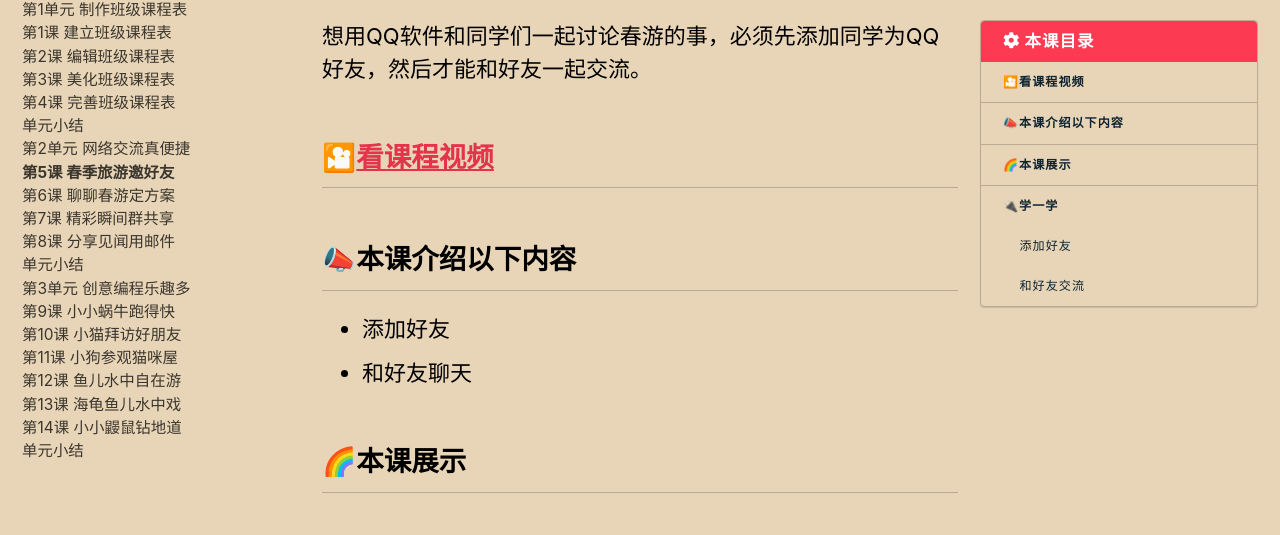
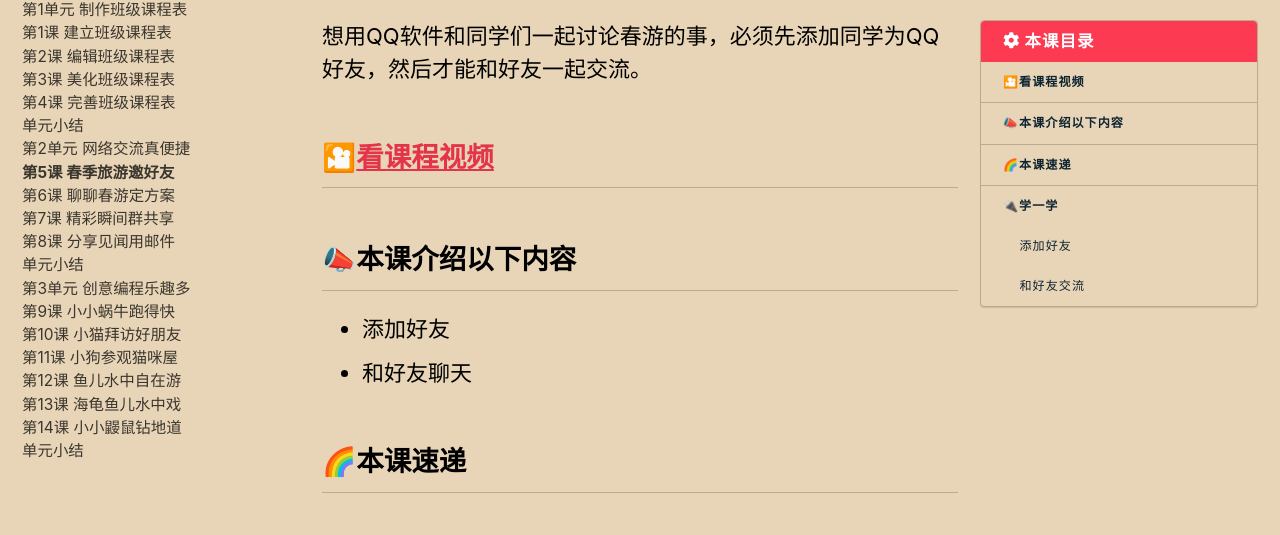
Before and after one commit to xinfengwu/goshinh.github.io-jekll-, a Jekyll site: the page built from _posts/courses/14-IT-Primary-4-version4/2018-03-22-Lesson5.md, in a window 1280 px wide and 1400 px high. Shown: the part 214-749 px from the top of the window. Built offline with Jekyll 4.4.1, drawn with Linux system fonts in a browser that asks for light colours; nearby versions of some CDN libraries; emoji names are drawn with the system emoji font.

Commit message:
Update 2018-03-22-Lesson5.md

```diff
--- a/_posts/courses/14-IT-Primary-4-version4/2018-03-22-Lesson5.md
+++ b/_posts/courses/14-IT-Primary-4-version4/2018-03-22-Lesson5.md
@@ -19,8 +19,8 @@ layouts_gallery:
 - 添加好友
 - 和好友聊天
 
-## :rainbow:本课展示
-{% include gallery id="layouts_gallery" caption="本课展示" %}
+## :rainbow:本课速递
+{% include gallery id="layouts_gallery" caption="本课速递" %}
 ## :electric_plug:学一学
 ### 添加好友
 登录QQ软件，通过查找同学QQ号，申请添加同学好友。
```
